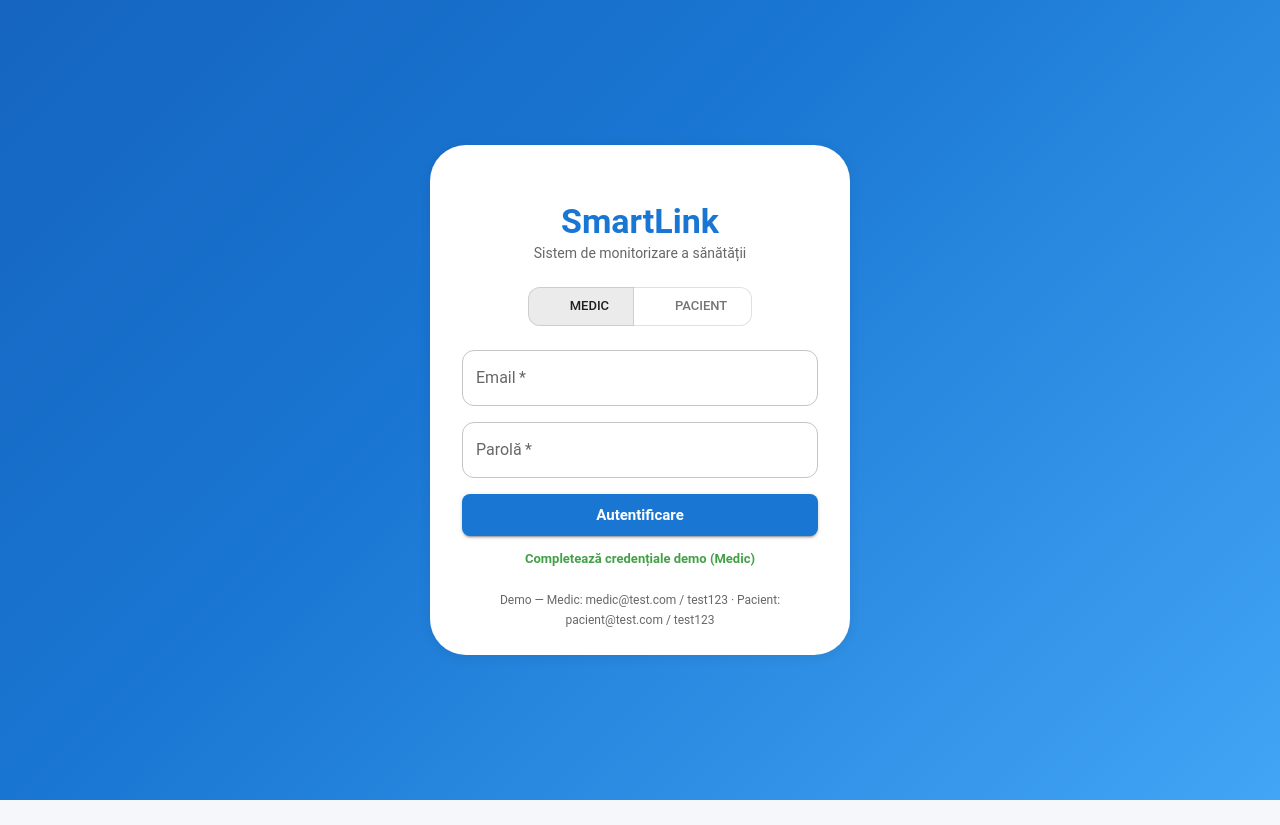
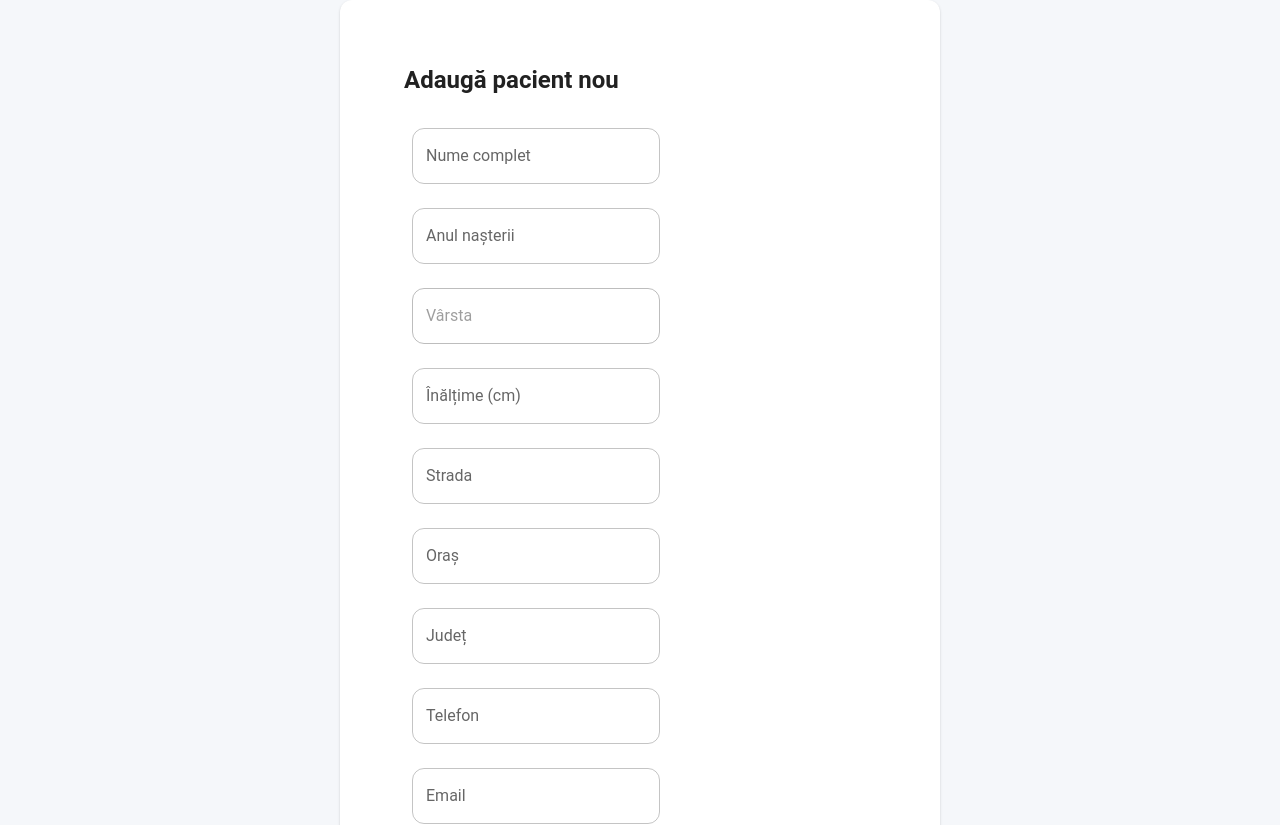
Before and after one commit to iulianboruga-dotcom/SmartLink, a React (Create React App) app in the folder web-frontend/: page /add-patient in a window 1280 px wide. Before the commit this address led to /. Shown: the top 825 px of the page. Before the commit the page ends 800 px from the top, so only its background shows below. Built offline with nearby package versions, Linux system fonts and the light colour scheme; no server answers; some icons are missing.

Commit message:
adaugat buton pt creare de pacienti plus pagina cu form

```diff
--- a/web-frontend/src/App.js
+++ b/web-frontend/src/App.js
@@ -24,6 +24,10 @@ import PatientsPage from "./components/doctor/PatientsPage";
 //Pagina Alerte
 
 import AlarmsPage from "./components/doctor/AlarmsPage";
+
+//Formular pentru adaugat pacienti
+
+import AddPatientForm from "./components/doctor/AddPatientForm";
 
 export default function App() {
   return (
@@ -111,6 +115,7 @@ export default function App() {
               </ProtectedRoute>
             }
           />
+          <Route path="/add-patient" element={<AddPatientForm />} />
 
           {/* Fallback */}
           <Route path="*" element={<Navigate to="/" replace />} />
--- /dev/null
+++ b/web-frontend/src/components/doctor/AddPatientForm.jsx
@@ -0,0 +1,146 @@
+import React, { useState, useEffect } from "react";
+import { Box, TextField, Grid, Button, Typography, Paper } from "@mui/material";
+import { useNavigate } from "react-router-dom";
+export default function AddPatientForm({ onSubmit }) {
+  const [form, setForm] = useState({
+    name: "",
+    birthYear: "",
+    age: "",
+    height: "",
+    street: "",
+    city: "",
+    county: "",
+    phone: "",
+    email: "",
+  });
+
+  const handleChange = (field, value) => {
+    let updated = { ...form, [field]: value };
+
+    // Calculează automat vârsta
+    if (field === "birthYear" && value.length === 4) {
+      const currentYear = new Date().getFullYear();
+      updated.age = currentYear - Number(value);
+    }
+
+    setForm(updated);
+  };
+
+  const handleSubmit = async (e) => {
+    e.preventDefault();
+
+    await fetch("http://localhost:5000/api/patients", {
+      method: "POST",
+      headers: {
+        "Content-Type": "application/json",
+        Authorization: `Bearer ${token}`, // dacă ai login
+      },
+      body: JSON.stringify(form),
+    });
+  };
+
+  const navigate = useNavigate();
+
+  return (
+    <Paper sx={{ p: 5, maxWidth: 600, mx: "auto" }}>
+      <Typography m={3} variant="h5" fontWeight={600} mb={4}>
+        Adaugă pacient nou
+      </Typography>
+
+      <Box component="form" onSubmit={handleSubmit}>
+        <Grid m={4} container spacing={3}>
+          {/* NUME */}
+          <Grid item xs={12}>
+            <TextField
+              fullWidth
+              label="Nume complet"
+              value={form.name}
+              onChange={(e) => handleChange("name", e.target.value)}
+            />
+          </Grid>
+
+          {/* ANUL NAȘTERII + VÂRSTA */}
+          <Grid item xs={6}>
+            <TextField
+              fullWidth
+              label="Anul nașterii"
+              type="number"
+              value={form.birthYear}
+              onChange={(e) => handleChange("birthYear", e.target.value)}
+            />
+          </Grid>
+
+          <Grid item xs={6}>
+            <TextField fullWidth label="Vârsta" value={form.age} disabled />
+          </Grid>
+
+          {/* ÎNĂLȚIME */}
+          <Grid item xs={12}>
+            <TextField
+              fullWidth
+              label="Înălțime (cm)"
+              type="number"
+              value={form.height}
+              onChange={(e) => handleChange("height", e.target.value)}
+            />
+          </Grid>
+
+          {/* ADRESĂ */}
+          <Grid item xs={12}>
+            <TextField
+              fullWidth
+              label="Strada"
+              value={form.street}
+              onChange={(e) => handleChange("street", e.target.value)}
+            />
+          </Grid>
+
+          <Grid item xs={6}>
+            <TextField
+              fullWidth
+              label="Oraș"
+              value={form.city}
+              onChange={(e) => handleChange("city", e.target.value)}
+            />
+          </Grid>
+
+          <Grid item xs={6}>
+            <TextField
+              fullWidth
+              label="Județ"
+              value={form.county}
+              onChange={(e) => handleChange("county", e.target.value)}
+            />
+          </Grid>
+
+          {/* CONTACT */}
+          <Grid item xs={6}>
+            <TextField
+              fullWidth
+              label="Telefon"
+              value={form.phone}
+              onChange={(e) => handleChange("phone", e.target.value)}
+            />
+          </Grid>
+
+          <Grid item xs={6}>
+            <TextField
+              fullWidth
+              label="Email"
+              type="email"
+              value={form.email}
+              onChange={(e) => handleChange("email", e.target.value)}
+            />
+          </Grid>
+
+          {/* SUBMIT */}
+          <Grid mt={12} item xs={14}>
+            <Button type="submit" variant="contained" fullWidth>
+              Salvează pacient
+            </Button>
+          </Grid>
+        </Grid>
+      </Box>
+    </Paper>
+  );
+}
--- a/web-frontend/src/components/doctor/DoctorDashboard.jsx
+++ b/web-frontend/src/components/doctor/DoctorDashboard.jsx
@@ -32,6 +32,8 @@ import {
   getRecommendations,
 } from "../../api";
 import { getPatientStatus } from "../../mockData";
+import Button from "@mui/material/Button";
+import AddPatientForm from "./AddPatientForm";
 
 const C = {
   blue: "#4B6CF5",
@@ -272,7 +274,11 @@ export default function DoctorDashboard() {
   ).length;
 
   const navItems = [
-    { label: 'Alarme', path: '/doctor/alarms-list', icon: <NotificationsActiveIcon /> },
+    {
+      label: "Alarme",
+      path: "/doctor/alarms-list",
+      icon: <NotificationsActiveIcon />,
+    },
 
     {
       label: "Programări",
@@ -454,7 +460,6 @@ export default function DoctorDashboard() {
           </Box>
         </Box>
       </Box>
-
       <Box
         sx={{
           flex: 1,
@@ -590,17 +595,34 @@ export default function DoctorDashboard() {
                 {/* Search */}
                 <Box
                   sx={{
+                    position: "relative",
                     display: "flex",
                     alignItems: "center",
                     gap: 0.8,
-                    bgcolor: C.bg,
+                    bgcolor: "#7493df",
                     borderRadius: "8px",
                     px: 1.2,
                     py: 0.7,
                     border: `1px solid ${C.border}`,
                   }}
                 >
-                  <SearchIcon sx={{ fontSize: 14, color: C.muted }} />
+                  <Button
+                    variant="contained"
+                    sx={{
+                      position: "absolute",
+                      left: -150, // scoatem butonul în afară spre stânga
+                      top: "50%",
+                      transform: "translateY(-50%)",
+                      height: 28,
+                      bgcolor: "#7493df",
+                    }}
+                    onClick={() => navigate("/add-patient")}
+                  >
+                    Adaugă Pacienți
+                  </Button>
+
+                  <SearchIcon sx={{ fontSize: 14, color: "white" }} />
+
                   <input
                     value={search}
                     onChange={(e) => setSearch(e.target.value)}
@@ -609,8 +631,8 @@ export default function DoctorDashboard() {
                       border: "none",
                       outline: "none",
                       background: "transparent",
-                      fontSize: 12,
-                      color: C.text,
+                      fontSize: 13,
+                      color: "C.text",
                       width: 130,
                     }}
                   />
@@ -629,6 +651,7 @@ export default function DoctorDashboard() {
                       borderRadius: "8px",
                       height: 32,
                     },
+
                     "& .MuiOutlinedInput-notchedOutline": {
                       borderColor: C.border,
                     },
--- a/web-frontend/src/components/doctor/PatientFile.jsx
+++ b/web-frontend/src/components/doctor/PatientFile.jsx
@@ -1,22 +1,32 @@
-import React, { useState, useEffect } from 'react';
+import React, { useState, useEffect } from "react";
 import {
-  Box, Typography, CircularProgress, Grid, Card, CardContent, Toolbar,
-  Tabs, Tab, Chip, Avatar, Divider,
-} from '@mui/material';
-import PersonIcon from '@mui/icons-material/Person';
-import { useParams, useNavigate } from 'react-router-dom';
-import ArrowBackIcon from '@mui/icons-material/ArrowBack';
-import IconButton from '@mui/material/IconButton';
-import DoctorNavbar from './DoctorNavbar';
-import SensorHistoryCharts from './SensorHistoryCharts';
-import ECGViewer from './ECGViewer';
-import AlarmThresholdForm from './AlarmThresholdForm';
-import AlarmHistory from './AlarmHistory';
-import RecommendationsManager from './RecommendationsManager';
-import { getPatientById, getLatestSensorReading } from '../../api';
-import { getPatientStatus } from '../../mockData';
+  Box,
+  Typography,
+  CircularProgress,
+  Grid,
+  Card,
+  CardContent,
+  Toolbar,
+  Tabs,
+  Tab,
+  Chip,
+  Avatar,
+  Divider,
+} from "@mui/material";
+import PersonIcon from "@mui/icons-material/Person";
+import { useParams, useNavigate } from "react-router-dom";
+import ArrowBackIcon from "@mui/icons-material/ArrowBack";
+import IconButton from "@mui/material/IconButton";
+import DoctorNavbar from "./DoctorNavbar";
+import SensorHistoryCharts from "./SensorHistoryCharts";
+import ECGViewer from "./ECGViewer";
+import AlarmThresholdForm from "./AlarmThresholdForm";
+import AlarmHistory from "./AlarmHistory";
+import RecommendationsManager from "./RecommendationsManager";
+import { getPatientById, getLatestSensorReading } from "../../api";
+import { getPatientStatus } from "../../mockData";
 
-const statusColor = { Normal: 'success', Atenție: 'warning', Critic: 'error' };
+const statusColor = { Normal: "success", Atenție: "warning", Critic: "error" };
 
 export default function PatientFile() {
   const { id } = useParams();
@@ -41,36 +51,49 @@ export default function PatientFile() {
 
   if (loading) {
     return (
-      <Box sx={{ display: 'flex', justifyContent: 'center', mt: 10 }}>
+      <Box sx={{ display: "flex", justifyContent: "center", mt: 10 }}>
         <CircularProgress />
       </Box>
     );
   }
 
-  if (!patient) return <Typography sx={{ mt: 10, textAlign: 'center' }}>Pacient negăsit</Typography>;
+  if (!patient)
+    return (
+      <Typography sx={{ mt: 10, textAlign: "center" }}>
+        Pacient negăsit
+      </Typography>
+    );
 
   const status = getPatientStatus(id);
 
   return (
-    <Box sx={{ display: 'flex', flexDirection: 'column', minHeight: '100vh', bgcolor: 'background.default' }}>
+    <Box
+      sx={{
+        display: "flex",
+        flexDirection: "column",
+        minHeight: "100vh",
+        bgcolor: "background.default",
+      }}
+    >
       <DoctorNavbar />
       <Toolbar />
       <Box sx={{ p: 3 }}>
         {/* Header pacient */}
-        <Box sx={{ display: 'flex', alignItems: 'center', mb: 3, gap: 1 }}>
-          <IconButton onClick={() => navigate('/doctor')} size="small">
+        <Box sx={{ display: "flex", alignItems: "center", mb: 3, gap: 1 }}>
+          <IconButton onClick={() => navigate("/doctor")} size="small">
             <ArrowBackIcon />
           </IconButton>
-          <Avatar sx={{ bgcolor: 'primary.main', mr: 1 }}>
+          <Avatar sx={{ bgcolor: "primary.main", mr: 1 }}>
             <PersonIcon />
           </Avatar>
           <Box>
             <Typography variant="h5">
               {patient.firstName} {patient.lastName}
             </Typography>
-            <Box sx={{ display: 'flex', gap: 1, alignItems: 'center' }}>
+            <Box sx={{ display: "flex", gap: 1, alignItems: "center" }}>
               <Typography variant="body2" color="text.secondary">
-                {patient.age} ani · {patient.bloodType} · {patient.weight} kg · {patient.height} cm
+                {patient.age} ani · {patient.bloodType} · {patient.weight} kg ·{" "}
+                {patient.height} cm
               </Typography>
               <Chip label={status} color={statusColor[status]} size="small" />
             </Box>
@@ -81,17 +104,34 @@ export default function PatientFile() {
         {reading && (
           <Grid container spacing={2} sx={{ mb: 3 }}>
             {[
-              { label: 'Puls', value: `${reading.pulse} bpm`, color: '#e53935' },
-              { label: 'Temperatură', value: `${reading.temperature}°C`, color: '#fb8c00' },
-              { label: 'Umiditate', value: `${reading.humidity}%`, color: '#1976d2' },
+              {
+                label: "Puls",
+                value: `${reading.pulse} bpm`,
+                color: "#e53935",
+              },
+              {
+                label: "Temperatură",
+                value: `${reading.temperature}°C`,
+                color: "#fb8c00",
+              },
+              {
+                label: "Umiditate",
+                value: `${reading.humidity}%`,
+                color: "#1976d2",
+              },
             ].map((item) => (
               <Grid item xs={6} sm={4} md={2} key={item.label}>
                 <Card>
-                  <CardContent sx={{ textAlign: 'center', py: 1.5 }}>
-                    <Typography variant="h6" sx={{ color: item.color, fontWeight: 700 }}>
+                  <CardContent sx={{ textAlign: "center", py: 1.5 }}>
+                    <Typography
+                      variant="h6"
+                      sx={{ color: item.color, fontWeight: 700 }}
+                    >
                       {item.value}
                     </Typography>
-                    <Typography variant="caption" color="text.secondary">{item.label}</Typography>
+                    <Typography variant="caption" color="text.secondary">
+                      {item.label}
+                    </Typography>
                   </CardContent>
                 </Card>
               </Grid>
--- a/web-frontend/src/components/doctor/RecommendationsManager.jsx
+++ b/web-frontend/src/components/doctor/RecommendationsManager.jsx
@@ -1,24 +1,42 @@
-import React, { useState, useEffect } from 'react';
+import React, { useState, useEffect } from "react";
 import {
-  Card, CardContent, Typography, Box, List, ListItem, ListItemText, ListItemSecondaryAction,
-  IconButton, TextField, MenuItem, Button, Chip, Divider, CircularProgress, Alert,
-} from '@mui/material';
-import DeleteIcon from '@mui/icons-material/Delete';
-import AddIcon from '@mui/icons-material/Add';
-import { getRecommendations, createRecommendation, deleteRecommendation } from '../../api';
+  Card,
+  CardContent,
+  Typography,
+  Box,
+  List,
+  ListItem,
+  ListItemText,
+  ListItemSecondaryAction,
+  IconButton,
+  TextField,
+  MenuItem,
+  Button,
+  Chip,
+  Divider,
+  CircularProgress,
+  Alert,
+} from "@mui/material";
+import DeleteIcon from "@mui/icons-material/Delete";
+import AddIcon from "@mui/icons-material/Add";
+import {
+  getRecommendations,
+  createRecommendation,
+  deleteRecommendation,
+} from "../../api";
 
-const priorityColor = { high: 'error', medium: 'warning', low: 'success' };
-const priorityLabel = { high: 'Ridicată', medium: 'Medie', low: 'Scăzută' };
+const priorityColor = { high: "error", medium: "warning", low: "success" };
+const priorityLabel = { high: "Ridicată", medium: "Medie", low: "Scăzută" };
 
 export default function RecommendationsManager({ patientId }) {
   const [recommendations, setRecommendations] = useState([]);
   const [loading, setLoading] = useState(true);
-  const [newText, setNewText] = useState('');
-  const [newPriority, setNewPriority] = useState('medium');
+  const [newText, setNewText] = useState("");
+  const [newPriority, setNewPriority] = useState("medium");
   const [adding, setAdding] = useState(false);
-  const [message, setMessage] = useState('');
+  const [message, setMessage] = useState("");
 
-  const user = JSON.parse(localStorage.getItem('user') || '{}');
+  const user = JSON.parse(localStorage.getItem("user") || "{}");
 
   useEffect(() => {
     if (patientId) loadRecommendations();
@@ -41,9 +59,9 @@ export default function RecommendationsManager({ patientId }) {
       priority: newPriority,
     });
     setRecommendations([rec, ...recommendations]);
-    setNewText('');
-    setMessage('Recomandare adăugată!');
-    setTimeout(() => setMessage(''), 3000);
+    setNewText("");
+    setMessage("Recomandare adăugată!");
+    setTimeout(() => setMessage(""), 3000);
     setAdding(false);
   };
 
@@ -55,10 +73,12 @@ export default function RecommendationsManager({ patientId }) {
   return (
     <Card>
       <CardContent>
-        <Typography variant="h6" gutterBottom>Recomandări</Typography>
+        <Typography variant="h6" gutterBottom>
+          Recomandări
+        </Typography>
 
         {/* Formular adăugare */}
-        <Box sx={{ display: 'flex', gap: 1, mb: 2, flexWrap: 'wrap' }}>
+        <Box sx={{ display: "flex", gap: 1, mb: 2, flexWrap: "wrap" }}>
           <TextField
             size="small"
             label="Recomandare nouă"
@@ -68,7 +88,7 @@ export default function RecommendationsManager({ patientId }) {
             rows={2}
             sx={{ flex: 1, minWidth: 200 }}
           />
-          <Box sx={{ display: 'flex', flexDirection: 'column', gap: 1 }}>
+          <Box sx={{ display: "flex", flexDirection: "column", gap: 1 }}>
             <TextField
               select
               size="small"
@@ -93,7 +113,11 @@ export default function RecommendationsManager({ patientId }) {
           </Box>
         </Box>
 
-        {message && <Alert severity="success" sx={{ mb: 1 }}>{message}</Alert>}
+        {message && (
+          <Alert severity="success" sx={{ mb: 1 }}>
+            {message}
+          </Alert>
+        )}
         <Divider sx={{ mb: 1 }} />
 
         {loading ? (
@@ -105,27 +129,42 @@ export default function RecommendationsManager({ patientId }) {
                 <ListItemText
                   primary={rec.text}
                   secondary={
-                    <Box sx={{ display: 'flex', gap: 1, alignItems: 'center', mt: 0.5 }}>
+                    <Box
+                      sx={{
+                        display: "flex",
+                        gap: 1,
+                        alignItems: "center",
+                        mt: 0.5,
+                      }}
+                    >
                       <Chip
                         label={priorityLabel[rec.priority]}
                         color={priorityColor[rec.priority]}
                         size="small"
                       />
                       <Typography variant="caption" color="text.secondary">
-                        {new Date(rec.createdAt).toLocaleDateString('ro-RO')}
+                        {new Date(rec.createdAt).toLocaleDateString("ro-RO")}
                       </Typography>
                     </Box>
                   }
                 />
                 <ListItemSecondaryAction>
-                  <IconButton edge="end" onClick={() => handleDelete(rec.id)} color="error" size="small">
+                  <IconButton
+                    edge="end"
+                    onClick={() => handleDelete(rec.id)}
+                    color="error"
+                    size="small"
+                  >
                     <DeleteIcon />
                   </IconButton>
                 </ListItemSecondaryAction>
               </ListItem>
             ))}
             {recommendations.length === 0 && (
-              <Typography color="text.secondary" sx={{ py: 2, textAlign: 'center' }}>
+              <Typography
+                color="text.secondary"
+                sx={{ py: 2, textAlign: "center" }}
+              >
                 Nicio recomandare
               </Typography>
             )}
```
Also changed, not shown: web-frontend/src/layout/layout.tsx (deleted).
